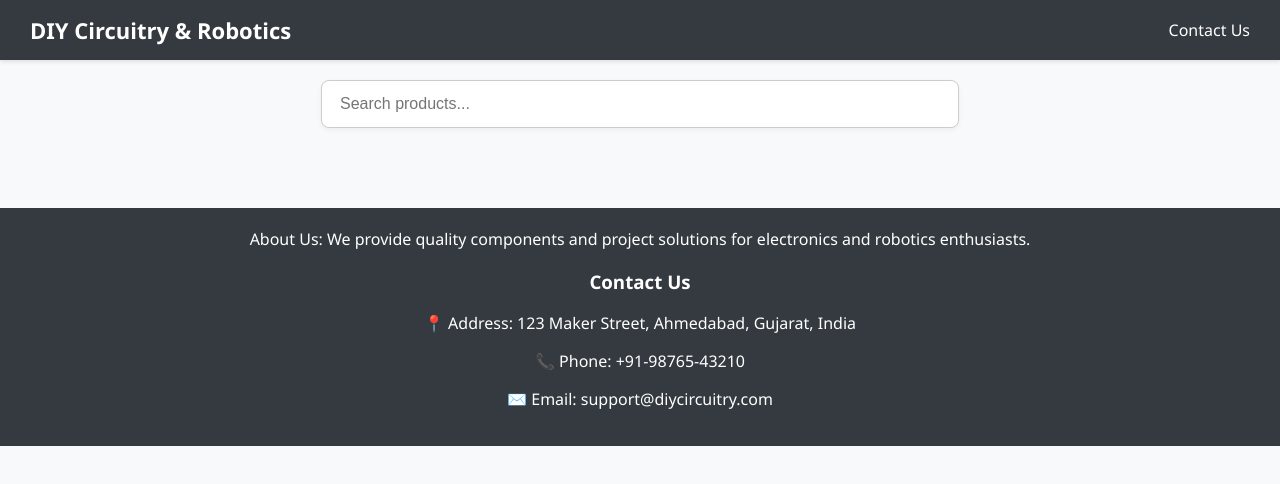
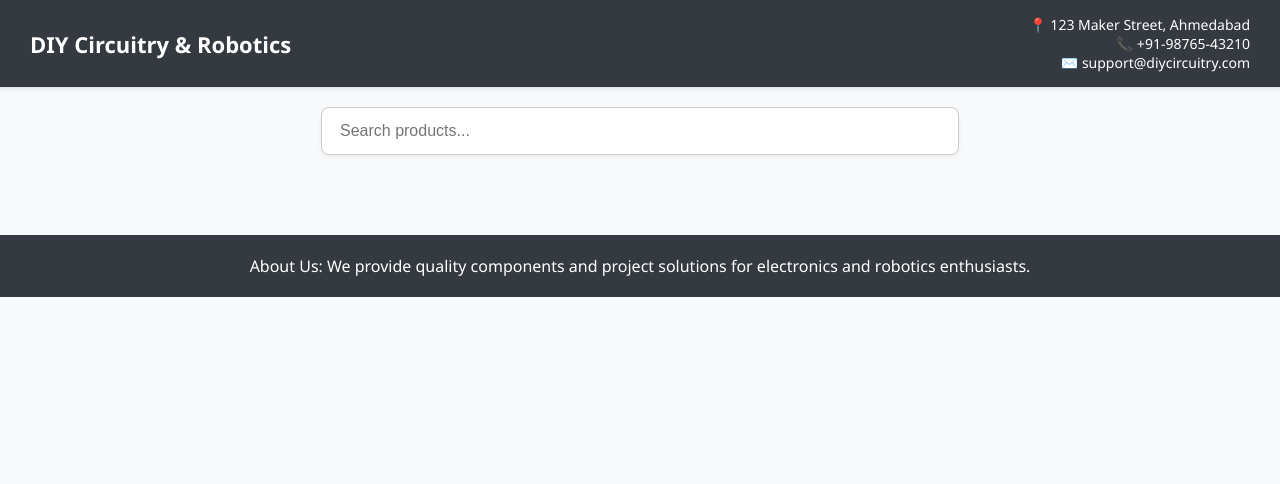
Before and after one commit to cute3110/diy-catalog, a plain HTML site: page index.html in a window 1280 px wide. Drawn offline with nearby package versions, Linux system fonts and the light colour scheme; no server answers.

Commit message:
Update index.html

```diff
--- a/index.html
+++ b/index.html
@@ -27,10 +27,9 @@
       font-weight: bold;
     }
 
-    .contact-link {
-      color: white;
-      text-decoration: none;
-      font-size: 16px;
+    .contact-info {
+      text-align: right;
+      font-size: 14px;
     }
 
     #searchInput {
@@ -156,8 +155,10 @@
 
   <header>
     <div class="logo">DIY Circuitry & Robotics</div>
-    <div>
-      <a href="#contact" class="contact-link">Contact Us</a>
+    <div class="contact-info">
+      📍 123 Maker Street, Ahmedabad<br>
+      📞 +91-98765-43210<br>
+      ✉️ support@diycircuitry.com
     </div>
   </header>
 
@@ -169,12 +170,6 @@
 
   <footer>
     <div id="about">About Us: We provide quality components and project solutions for electronics and robotics enthusiasts.</div>
-    <div id="contact">
-      <h3>Contact Us</h3>
-      <p>📍 Address: 123 Maker Street, Ahmedabad, Gujarat, India</p>
-      <p>📞 Phone: +91-98765-43210</p>
-      <p>✉️ Email: support@diycircuitry.com</p>
-    </div>
   </footer>
 
   <script>
@@ -194,8 +189,8 @@
         const paginated = products.slice(start, start + productsPerPage);
 
         paginated.forEach(p => {
-          const card = $(`
-            <div class="product-card">
+          const card = $(
+            `<div class="product-card">
               <img src="${p.photo}" alt="${p.name}" onerror="this.src='https://i.ibb.co/RG44DS1g/logo.png';" />
               <div class="product-name">${p.name}</div>
               <div class="stock">${p.stock}</div>
@@ -251,11 +246,11 @@
 
       if (search === '') {
         currentPage = previousPage;
+        displayProducts(allProducts);
       } else {
         currentPage = 1;
+        displayProducts(filtered);
       }
-
-      displayProducts(filtered);
     }
 
     $(document).ready(function () {
```
